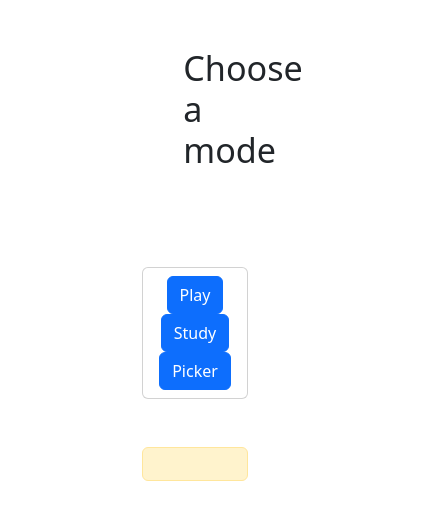
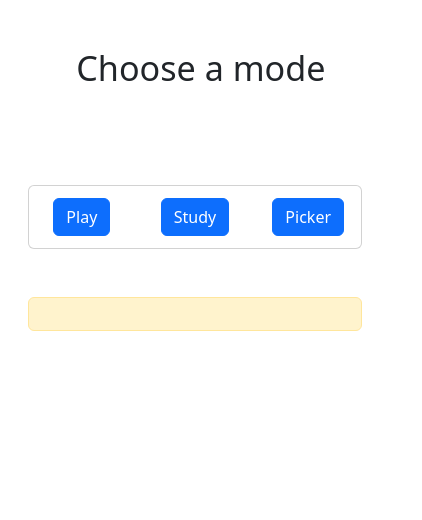
Before and after one commit to sulthan1866/Study-cards, a React (Vite) app in the folder Study cards/: page / in a window 390 px wide. Shown: the top 520 px of the page, 422 px wide, since content can reach past the window. Built offline with nearby package versions, Linux system fonts and the light colour scheme.

Commit message:
responsiveness added

```diff
--- a/Study cards/src/components/Card.tsx
+++ b/Study cards/src/components/Card.tsx
@@ -36,7 +36,7 @@ function Card({
     cursor: "default",
     height: 450,
 
-    width: 400,
+    width:"auto",
   };
 
   const flip: React.CSSProperties = {
--- a/Study cards/src/components/Chooser.tsx
+++ b/Study cards/src/components/Chooser.tsx
@@ -6,9 +6,9 @@ function Chooser() {
 
   return (
     <>
-      <div className="container col-4">
+      <div className="container col-lg-4 col-md-6 col-sm-10 col-11">
         <div className="row">
-          <div className="display-4 d-flex justify-content-center m-5">
+          <div className="display-4 d-flex m-5">
             Choose a mode
           </div>
         </div>
@@ -20,7 +20,7 @@ function Chooser() {
                   <button
                     onMouseEnter={() => setHover("play")}
                     onMouseLeave={() => setHover(null)}
-                    className="btn btn-primary"
+                    className="btn btn-primary m-1"
                   >
                     Play
                   </button>
@@ -32,7 +32,7 @@ function Chooser() {
                   <button
                     onMouseEnter={() => setHover("study")}
                     onMouseLeave={() => setHover(null)}
-                    className="btn btn-primary"
+                    className="btn btn-primary m-1"
                   >
                     Study
                   </button>
@@ -44,7 +44,7 @@ function Chooser() {
                   <button
                     onMouseEnter={() => setHover("pick")}
                     onMouseLeave={() => setHover(null)}
-                    className="btn btn-primary"
+                    className="btn btn-primary m-1"
                   >
                     Picker
                   </button>
--- a/Study cards/src/components/Error/loading/Message.tsx
+++ b/Study cards/src/components/Error/loading/Message.tsx
@@ -9,7 +9,7 @@ function Message({ children }: Props) {
   };
 
   return (
-    <div className="container col-lg-4 col-sm-8 col-9">
+    <div className="container col-lg-4 col-md-6 col-sm-10 col-11">
       {
         <>
           <div className="row display-5 d-flex justify-content-center m-1 mb-1"></div>
--- a/Study cards/src/components/Home.tsx
+++ b/Study cards/src/components/Home.tsx
@@ -95,7 +95,7 @@ function Home({ tester }: Props) {
   if (error != null) return <Message>{error + ""}</Message>;
 
   return (
-    <div className="container col-lg-4 col-sm-8 col-9">
+    <div className="container col-lg-4 col-md-6 col-sm-10 col-11">
       {data && (
         <>
           <div className="row display-5 d-flex justify-content-center m-1 mb-1">
--- a/Study cards/src/components/Pick.tsx
+++ b/Study cards/src/components/Pick.tsx
@@ -69,7 +69,7 @@ function Pick() {
       <header className="sticky-top">
         <div className="p-2 mt-3 ps-3 bg-dark card border-5 border-light">
           <div className="row">
-            <h1 id="heading" className="col-10 text-light bg-dark">
+            <h1 id="heading" className="col-lg-10 col-md-8 col-sm-6 col-6 text-light bg-dark">
               {mess
                 ? `${mess}  Restart ? - > `
                 : `MARKS = ${marks}/${datas.length}`}
@@ -85,7 +85,7 @@ function Pick() {
           </div>
         </div>
         <div className="justify-content-center row">
-        <div style={{position:"absolute"}} className="col-4">
+        <div style={{position:"absolute"}} className="col-lg-4 col-md-6 col-sm-10 col-11">
           <div className="toast bg-danger text-light ps-2" id="toast"><h5>Another Question is being attended</h5></div>
         </div>
       </div>
--- a/Study cards/src/components/PickCard.tsx
+++ b/Study cards/src/components/PickCard.tsx
@@ -48,7 +48,8 @@ function PickCard({
 
   const fullCard: React.CSSProperties = {
     cursor: "default",
-    height: selected ? 450 : 400,
+    height: selected ? 450 : "250%",
+    marginBottom:"50%",
     width: selected ? 400 : "auto",
     position: selected ? "absolute" : "static",
   };
```
